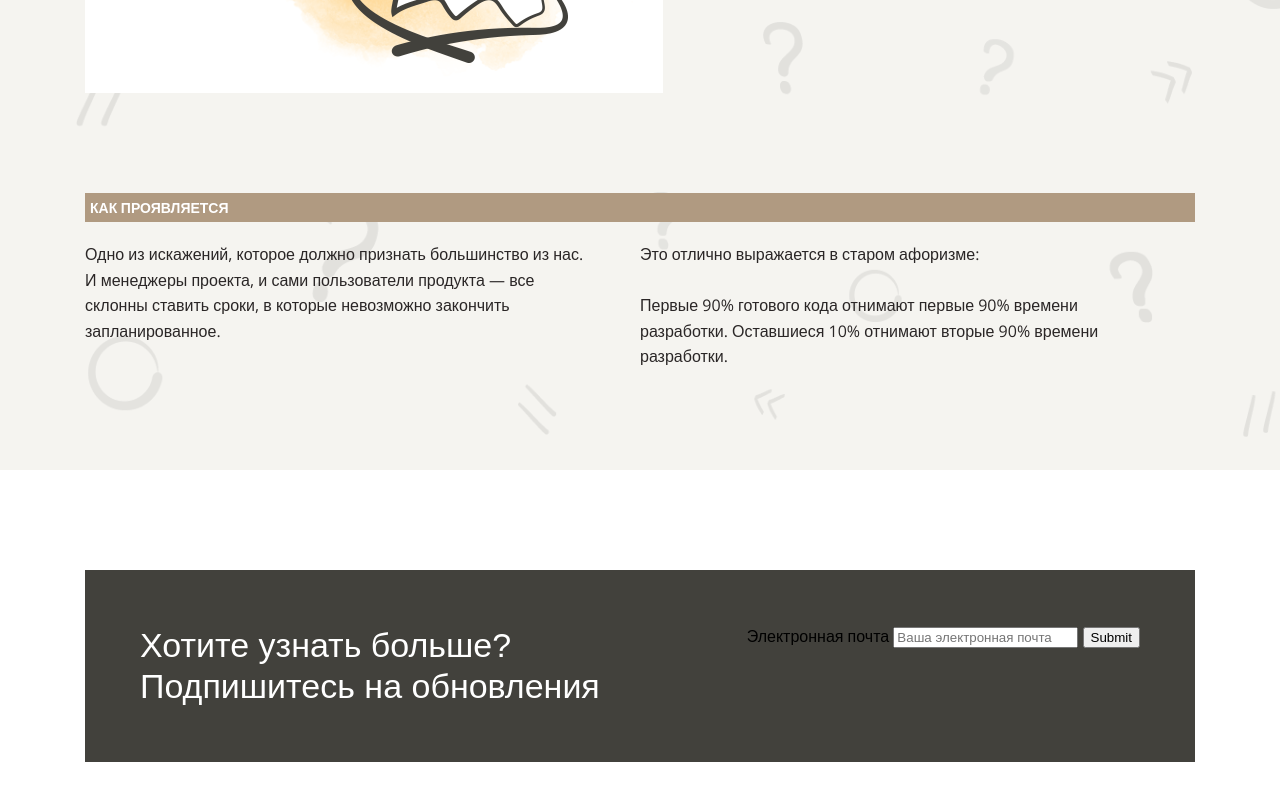
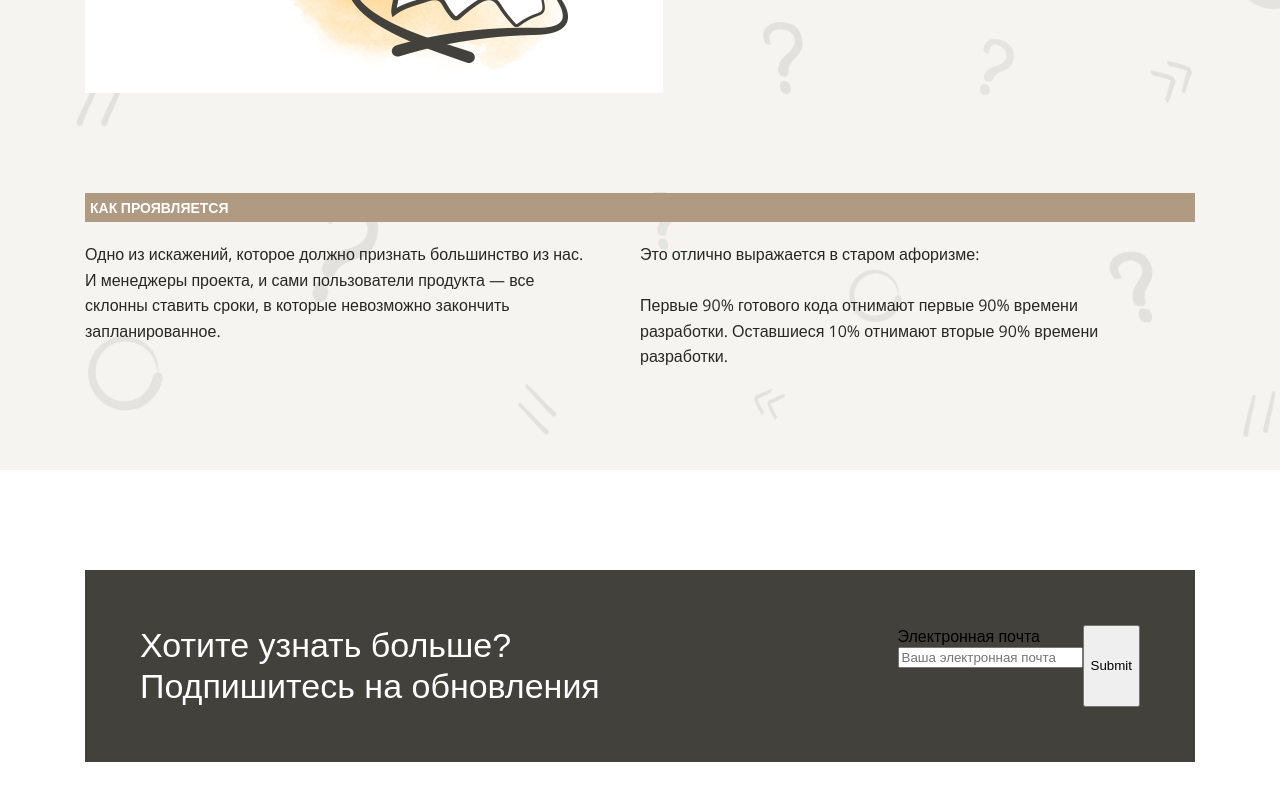
Before and after one commit to MityaDementiy/layout-designer-project-lvl1, a website: page src/index.html in a window 1280 px wide. Shown: the part 6848-7648 px from the top of the page. Drawn offline with nearby package versions, Linux system fonts and the light colour scheme; a web font is replaced by a local one.

Commit message:
Place label over input of form

```diff
--- a/src/index.html
+++ b/src/index.html
@@ -307,10 +307,12 @@
         <div class="container">
             <div class="feedback-block">
                 <h3 class="nowrap color-white">Хотите узнать больше?<br> Подпишитесь на обновления</h3>
-                <form>
-                    <label for="subscription-form">Электронная почта</label>
-                    <input id="subscription-form" type="email" placeholder="Ваша электронная почта">
-                    <button type="submit">Submit</button>
+                <form class="subscription-form">
+                    <div class="input-container">
+                        <label for="subscription-form" class="subscription-form-label">Электронная почта</label>
+                        <input id="subscription-form" type="email" placeholder="Ваша электронная почта">
+                    </div>
+                    <button type="submit" class="subscription-form-button">Submit</button>
                 </form>
             </div>
         </div>
--- a/src/styles/style.css
+++ b/src/styles/style.css
@@ -558,3 +558,20 @@ a {
 
   background-color: var(--primary-dark);
 }
+
+.subscription-form {
+  display: flex;
+}
+
+.input-container {
+  display: flex;
+  flex-direction: column;
+}
+
+/* .subscription-form-label {
+
+}
+
+.subscription-form-button {
+
+} */
```
